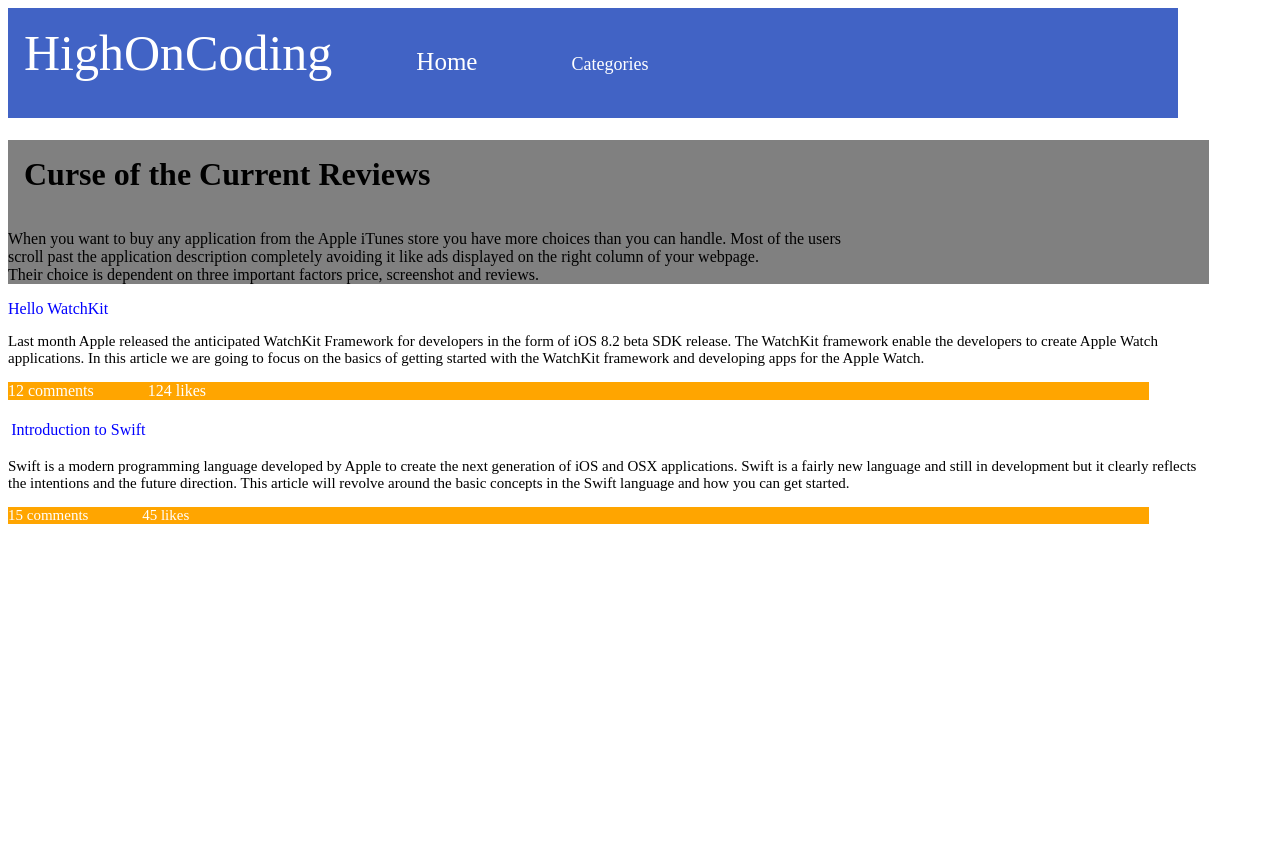
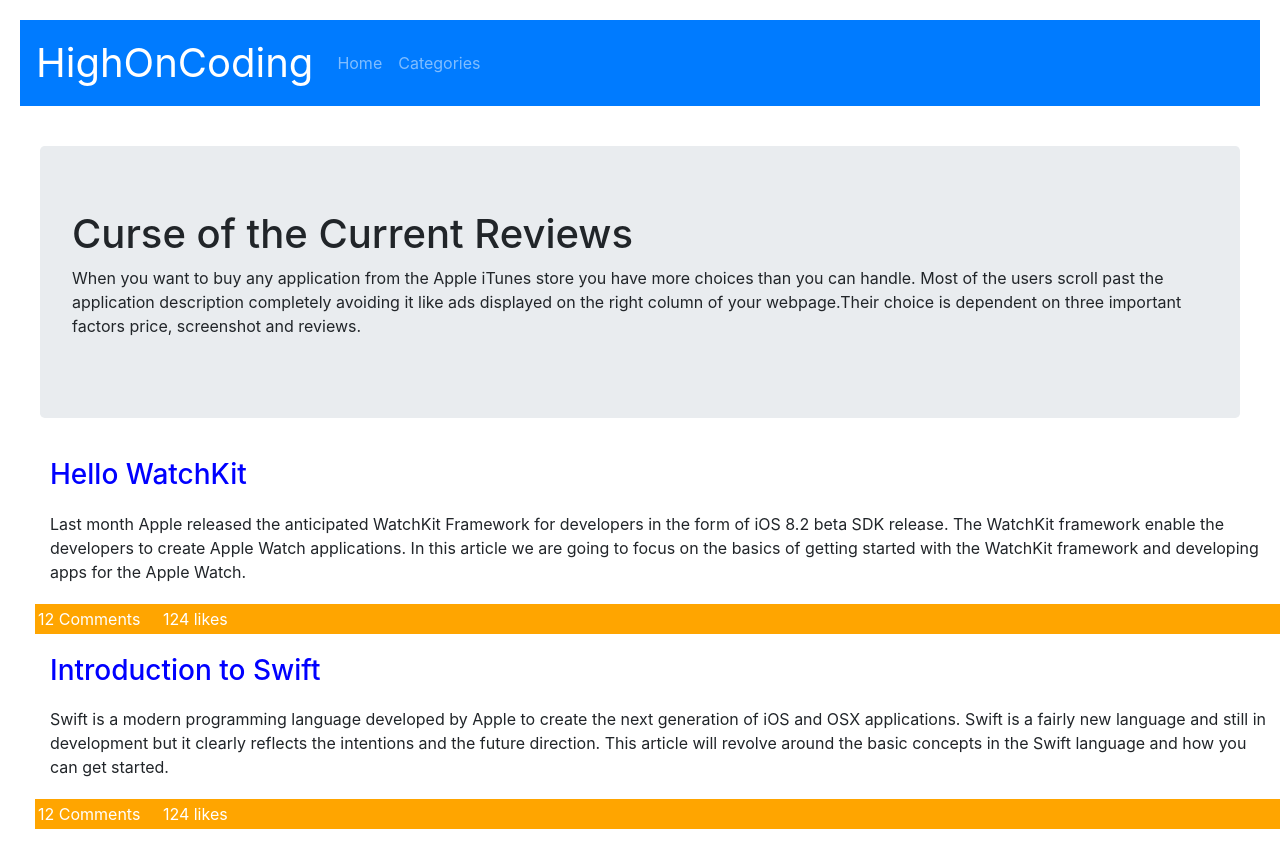
Before and after one commit to pratibashan/week3_tues_assignment, a plain HTML site: page index.html in a window 1280 px wide. Before the commit the page ends 800 px from the top, so only its background shows below. Drawn offline with nearby package versions, Linux system fonts and the light colour scheme.

Commit message:
HighOnCoding Website using Bootstrap

```diff
--- a/css/styles.css
+++ b/css/styles.css
@@ -1,139 +1,40 @@
 
-.menu  {
-    background-color:#4163c5;
-    width: 90%;
-    height: 10%;
-    padding:1em;
-    color: white;
+
+.navbar{
+    margin:20px;
+}
+.navbar-brand {
+    font-size: 40px;
+}
+.jumbotron {
+    margin:40px;
 }
 
-.menu div {
-
-    display: inline;
-}
-.div1 {
-    font-size: 50px;
-}
-.div2 {
-    margin-left: 80px;
-    font-size: 25px;
-}
-.div3 {
-    margin-left:90px;
-    font-size:18px;
-    font-family: 'Times New Roman', Times, serif;
-}
-.review {
-    background-color: grey;
-    width:95%;
+#footerdiv {
+    background-color: orange;
+    color: white;
+    padding:3px;
 }
 
-.review h1,p {
+.col-sm h3 {
+    color:blue;
+}
+.col-sm {
 
-    color:black;
+    margin: 20px;
+
 }
 
-.review h1 {
-    padding:.5em;
-}
-.watchkit {
-    width:95%;
-}
-.hellodiv {
-    color: blue;
-}
-.watchkit p {
-    color: black;
-    font-size: 15px;
+.row {
+    width: 70%;
+    margin:auto;
 
 }
-.footerdiv {
-    width:95%;
-    background-color: orange;
-    color:white;
-    font:20px;
+#grid {
+    background-color:#8080802e;
+    width:200px;
+    height:200px;
+    padding: 80px 0px;
+    text-align: center;
 
 }
-.footerdiv div{
-
-    display:inline;
-
-}
-.swift {
-    width:95%;
-}
-.introdiv {
-    color: blue;
-    padding:.2em;
-
-
-}
-.swift p {
-    color: black;
-    font-size: 15px;
-
-}
-.swiftfooterdiv {
-    width:95%;
-    background-color: orange;
-    color:white;
-    font-size:15px;
-
-}
-.swiftfooterdiv div{
-    display:inline;
-
-}
-.flikes {
-    margin-left: 50px;
-}
- .lan {
-    width:90%;
-    /*height:300px*/
- }
-
-.lan div {
-
-    background-color:#80808069;
-    margin:30px;
-    display:inline-table;
-    position: relative;
-
-}
-.landiv1 {
-
-    width:200px;
-    height:200px;
-
-
-}
-.landiv2 {
-    width:200px;
-    height:200px;
-
- }
-
-
- .landiv3 {
-    width:200px;
-    height:200px;
-
- }
- .lan h4 {
-
-     position: absolute;
-     top: 30%;
-     left:25%;
-     font-family:Georgia, 'Times New Roman', Times, serif;
-
-     font-size:20px;
-
- }
-
- .lan p {
-    color:#1916168a;
-    position: absolute;
-    bottom: 1px;
-    left:30%;
-
-}
--- a/index.html
+++ b/index.html
@@ -1,49 +1,76 @@
 <html>
     <head>
         <title>High On Coding Website</title>
+        <meta charset="utf-8">
+        <meta name="viewport" content="width=device-width, initial-scale=1">
+        <link rel="stylesheet" href="https://maxcdn.bootstrapcdn.com/bootstrap/4.1.0/css/bootstrap.min.css">
         <link rel ="stylesheet" type="text/css" href ="css/styles.css"></link>
+        <script src="https://ajax.googleapis.com/ajax/libs/jquery/3.3.1/jquery.min.js"></script>
+        <script src="https://cdnjs.cloudflare.com/ajax/libs/popper.js/1.14.0/umd/popper.min.js"></script>
+        <script src="https://maxcdn.bootstrapcdn.com/bootstrap/4.1.0/js/bootstrap.min.js"></script>
+
     </head>
     <body>
-        <div class= "menu">
-            <div class ="div1">HighOnCoding</div>
-            <div class ="div2">Home</div>
-            <div class ="div3">Categories</div>
-        </div>
-        <div class = "review">
+        <nav class="navbar navbar-expand-md bg-primary navbar-dark">
+            <a class="navbar-brand" href="#">HighOnCoding</a>
+            <button class="navbar-toggler" type="button" data-toggle="collapse" data-target="#collapsibleNavbar">
+                <span class="navbar-toggler-icon"></span>
+            </button>
+            <div class="collapse navbar-collapse" id="collapsibleNavbar">
+                <ul class="navbar-nav">
+                    <li class="nav-item">
+                        <a class="nav-link" href="index.html">Home</a>
+                    </li>
+                    <li class="nav-item">
+                        <a class="nav-link" href="categories.html">Categories</a>
+                    </li>
+                </ul>
+            </div>
+        </nav>
+        <div class="jumbotron">
             <h1>Curse of the Current Reviews</h1>
             <p>When you want to buy any application from the Apple iTunes store you have more
-               choices than you can handle. Most of the users <br>scroll past the application
-               description completely avoiding it like ads displayed on the right column of
-               your webpage. <br>Their choice is dependent on three important factors price,
-               screenshot and reviews.</p>
+                choices than you can handle. Most of the users scroll past the application
+                description completely avoiding it like ads displayed on the right column of
+                your webpage.Their choice is dependent on three important factors price,
+                screenshot and reviews.</p>
         </div>
-        <div class = "watchkit" >
-            <div class="hellodiv">Hello WatchKit</div>
-            <p>Last month Apple released the anticipated WatchKit Framework for developers
-               in the form of iOS 8.2 beta SDK release. The WatchKit framework enable the
-               developers to create Apple Watch applications. In this article we are going
-               to focus on the basics of getting started with the WatchKit framework and
-                developing apps for the Apple Watch.</p>
-            <div class="footerdiv">
-                <div>12 comments</div>
-                <div class="flikes">124 likes</div>
+
+        <div class="container-fluid">
+
+            <div class="column">
+                <div class="col-sm"><h3>Hello WatchKit</h3></div>
+                <div class="col-sm"><p>Last month Apple released the anticipated WatchKit Framework
+                    for developers in the form of iOS 8.2 beta SDK release. The WatchKit framework
+                    enable the developers to create Apple Watch applications. In this article we are going
+                    to focus on the basics of getting started with the WatchKit framework and
+                    developing apps for the Apple Watch.</p></div>
+
+                <div class="col-sm" id="footerdiv">
+                    <a>12 Comments&nbsp&nbsp</a>
+                    <a>&nbsp&nbsp124 likes</a>
+                </div>
             </div>
         </div>
-        <br>
-        <div class = "swift" >
-                <div class="introdiv">Introduction to Swift</div>
-                <p>Swift is a modern programming language developed by Apple to create the next
-                   generation of iOS and OSX applications. Swift is a fairly new language and
-                   still in development but it clearly reflects the intentions and the future
-                   direction. This article will revolve around the basic concepts in the Swift
-                   language and how you can get started.</p>
-                <div class="swiftfooterdiv">
-                    <div>15 comments</div>
-                    <div class="flikes">45 likes</div>
+
+
+        <div class="container-fluid">
+
+            <div class="column">
+                <div class="col-sm"><h3>Introduction to Swift</h3></div>
+                <div class="col-sm"><p>Swift is a modern programming language developed by Apple to
+                    create the next generation of iOS and OSX applications. Swift is a fairly new language
+                    and still in development but it clearly reflects the intentions and the future direction.
+                    This article will revolve around the basic concepts in the Swift language and how you can get
+                    started.</p></div>
+
+                <div class="col-sm" id="footerdiv">
+
+                    <a>12 Comments&nbsp&nbsp</a>
+                    <a>&nbsp&nbsp124 likes</a>
                 </div>
             </div>
-
-
+        </div>
 
     </body>
 </html>
```
Also changed, not shown: categories.html (+40 -35 lines), 2 other files.
